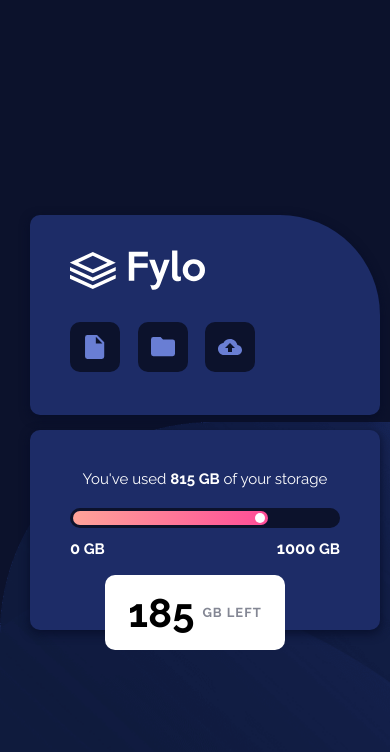
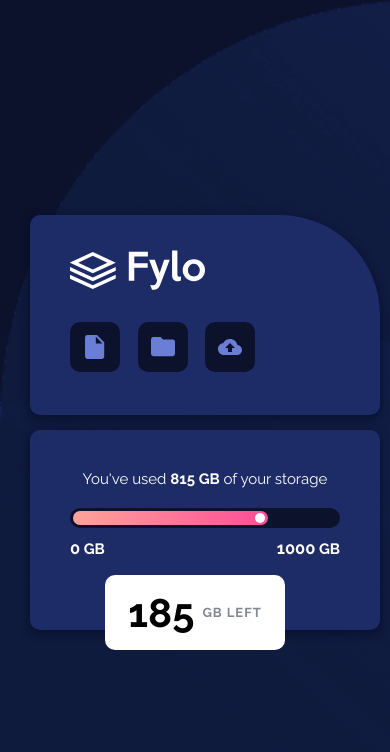
Before and after one commit to sandlerz/Fylo-Data-Storage-Component-Master, a plain HTML site: page index.html in a window 390 px wide. Drawn offline with Linux system fonts and the light colour scheme.

Commit message:
bg adjusted

```diff
--- a/style/style.css
+++ b/style/style.css
@@ -34,6 +34,11 @@
     min-height: 50vh;
     width: 100vw;
     z-index: -100;
+}
+@media (max-width: 59.375em){
+    .bg{
+        min-height: 100vh;
+    }
 }
 /*Fisrt Container*/
 .first_container{
```
